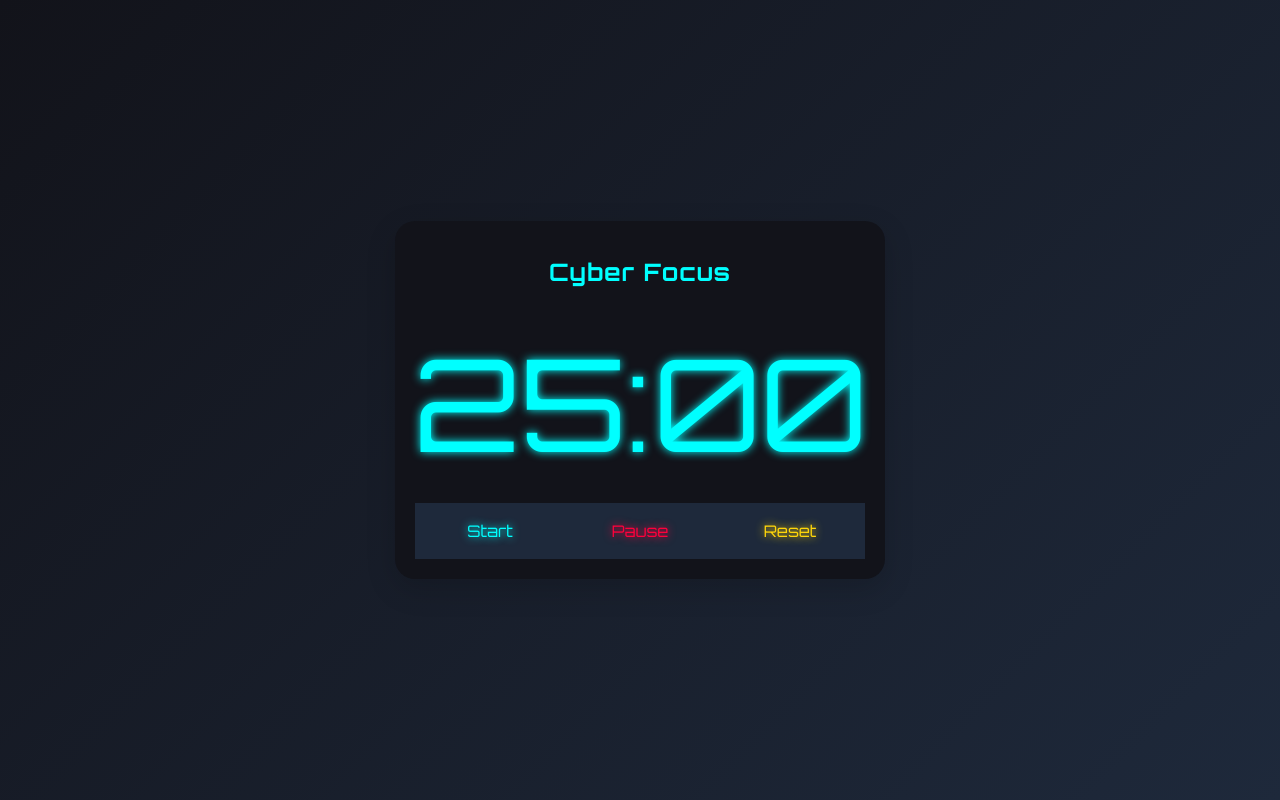
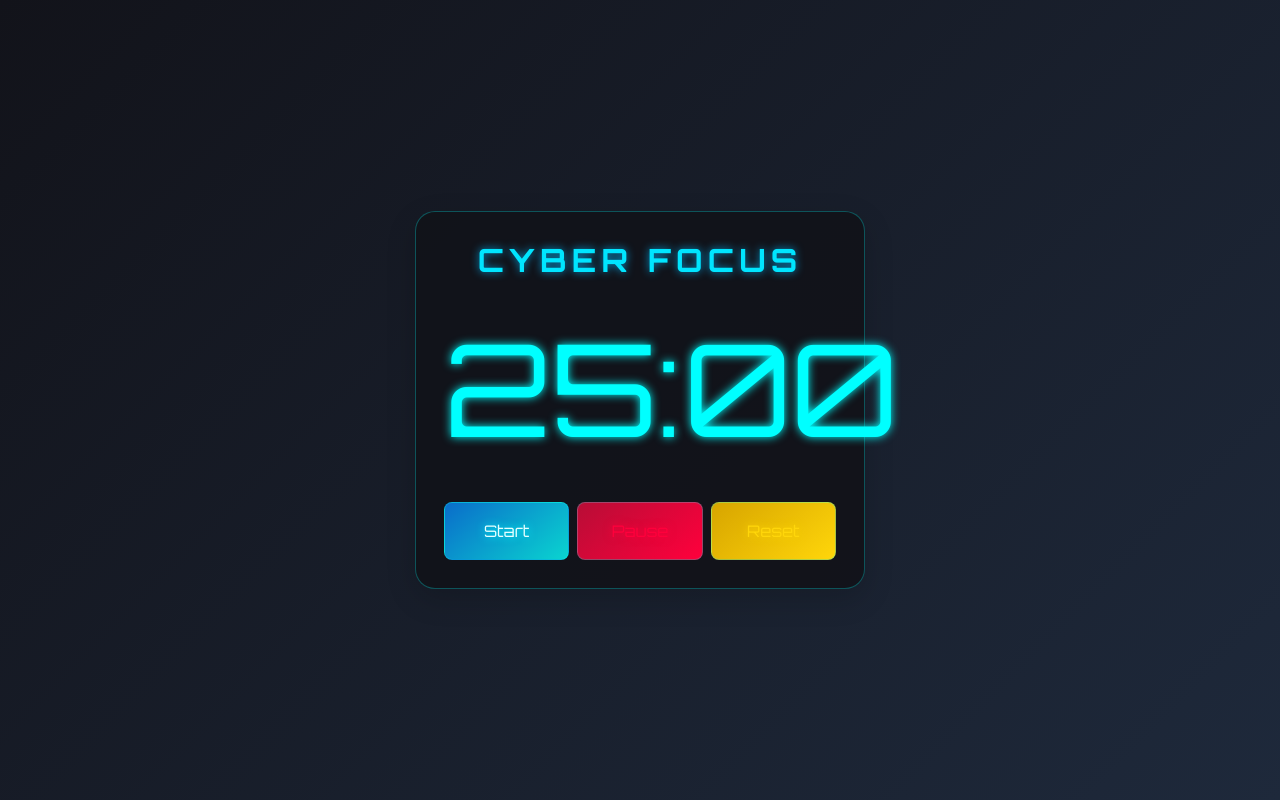
Before and after one commit to lucasmassau6-prog/Cyber-Focus, a plain HTML site: page index.html in a window 1280 px wide. Drawn offline with Linux system fonts and the light colour scheme.

Commit message:
Add files via upload

```diff
--- a/css/style.css
+++ b/css/style.css
@@ -19,34 +19,88 @@
 }
 
 /*estilos básicos*/
-*{
+* {
+    box-sizing: border-box;
+    margin: 0;
+    padding: 0;
     font-family: 'Orbitron', sans-serif;
-    color: var(--fontColor);
 }
 body {
-    background-color: var(--backgroundColor);
+    min-height: 100vh;
+    background: radial-gradient(circle at top, #0a1a2d, #02060f);
+    color: var(--fontColor);
+    display: flex;
+    justify-content: center;
+    align-items: center;
+    padding: 12px;
 }
 .app {
-    background-color: var(--cardColor);
-    box-shadow: 0 0 10px var(--shadowColor);
-    border-radius: 0;
-    margin: 0;
-    padding: 20px;
-
-
-}
-/* mobile */
-*{
-    font-size: 16px;
-
-}
-.app{
-    height: 100vh;
+    width: min(95vw, 430px);
+    background-color: rgba(18, 19, 26, 0.92);
+    border: 1px solid rgba(0, 255, 255, 0.28);
+    box-shadow: 0 0 20px 2px rgba(0, 184, 255, 0.4), 0 8px 40px rgba(0, 0, 0, 0.5);
+    border-radius: 18px;
+    padding: 20px 16px;
     display: flex;
     flex-direction: column;
-    justify-content: center;
     align-items: center;
 }
+h1 {
+    font-size: clamp(1.6rem, 5vw, 2rem);
+    text-transform: uppercase;
+    letter-spacing: .16em;
+    margin-bottom: 8px;
+    color: #00e5ff;
+    text-shadow: 0 0 8px rgba(0, 184, 255, 0.8);
+}
+.timer {
+    font-family: 'Orbitron', sans-serif;
+    font-size: clamp(4rem, 16vw, 8rem);
+    color: #00ffff;
+    text-shadow: 0 0 10px #00edff, 0 0 20px #27a2ff;
+    margin: 14px 0;
+    width: 100%;
+    text-align: center;
+}
+.controls {
+    display: grid;
+    grid-template-columns: repeat(3, 1fr);
+    gap: 8px;
+    width: 100%;
+    margin-top: 8px;
+}
+.controls button {
+    min-height: 44px;
+    font-size: clamp(0.9rem, 2vw, 1rem);
+    border-radius: 8px;
+    border: 1px solid rgba(0, 255, 255, 0.25);
+    color: #e6ffff;
+    cursor: pointer;
+    transition: transform .18s ease, box-shadow .18s ease, background .18s ease;
+}
+.controls button:hover {
+    transform: translateY(-1px);
+    box-shadow: 0 0 10px rgba(0, 255, 255, 0.5);
+}
+#start { background: linear-gradient(140deg, #0a6dca, #0ad4d0); }
+#pause { background: linear-gradient(140deg, #b80d36, #ff003c); }
+#reset { background: linear-gradient(140deg, #d7a500, #ffd60a); }
+
+@media (min-width: 768px) {
+    body {
+        padding: 20px;
+        background: linear-gradient(135deg, #12131a, #1e293b);
+    }
+    .app {
+        width: 430px;
+        padding: 28px;
+    }
+    .controls {
+        margin-top: 16px;
+        grid-template-columns: repeat(3, minmax(0, 1fr));
+    }
+}
+
 .controls {
     position: fixed;
     bottom: 0;
--- a/index.html
+++ b/index.html
@@ -2,6 +2,7 @@
 <html>
     <head>
         <meta charset='utf-8'/>
+        <meta name="viewport" content="width=device-width, initial-scale=1.0, viewport-fit=cover">
         <title>Cyber Focus</title>
         <link href="https://fonts.googleapis.com/css2?family=Orbitron:wght@400;700&display=swap" rel="stylesheet">
         <link rel="stylesheet" type="text/css" href="css/style.css"/>
@@ -21,6 +22,6 @@
             <button id="reset">Reset</button>
         </div>
     </div>
-        <script src="js/script.js"></script>
+    <script src="js/script.js"></script>
     </body>
 </html>
```
